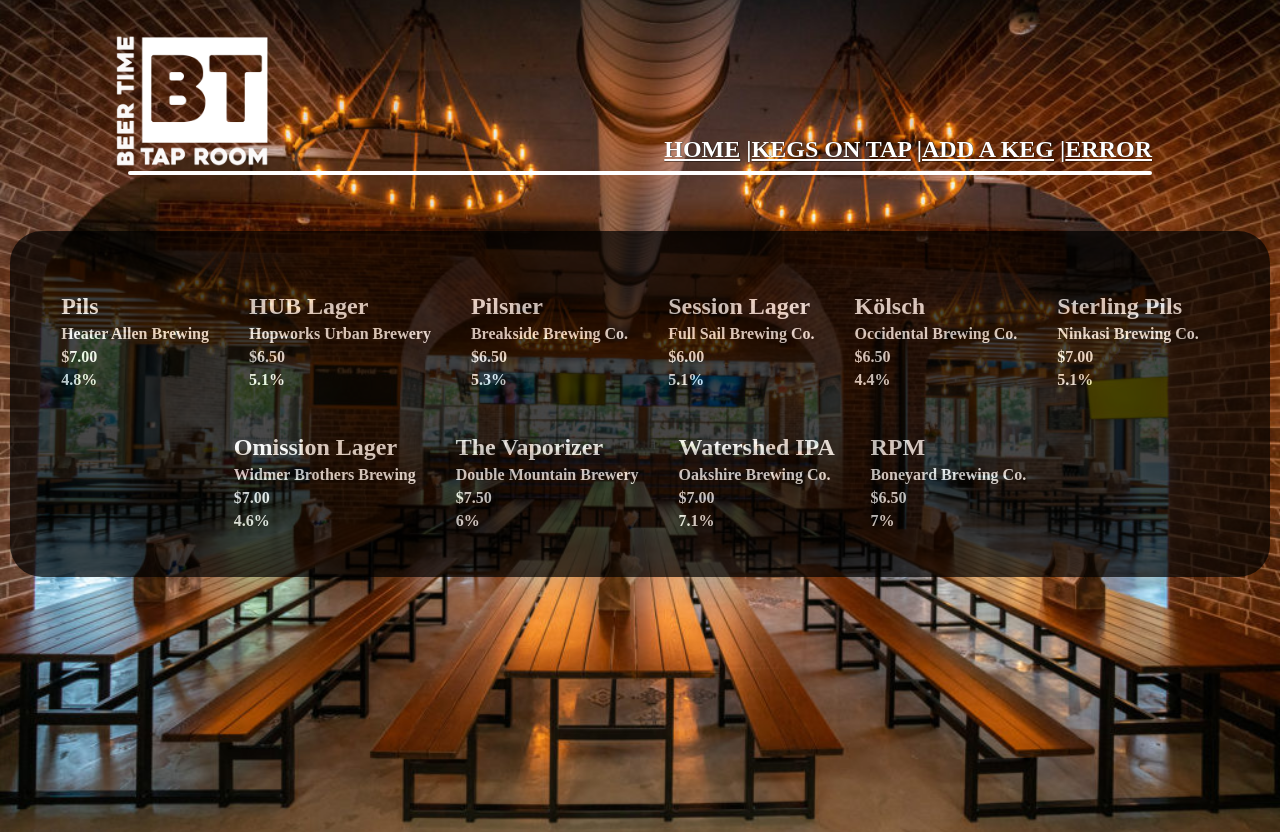
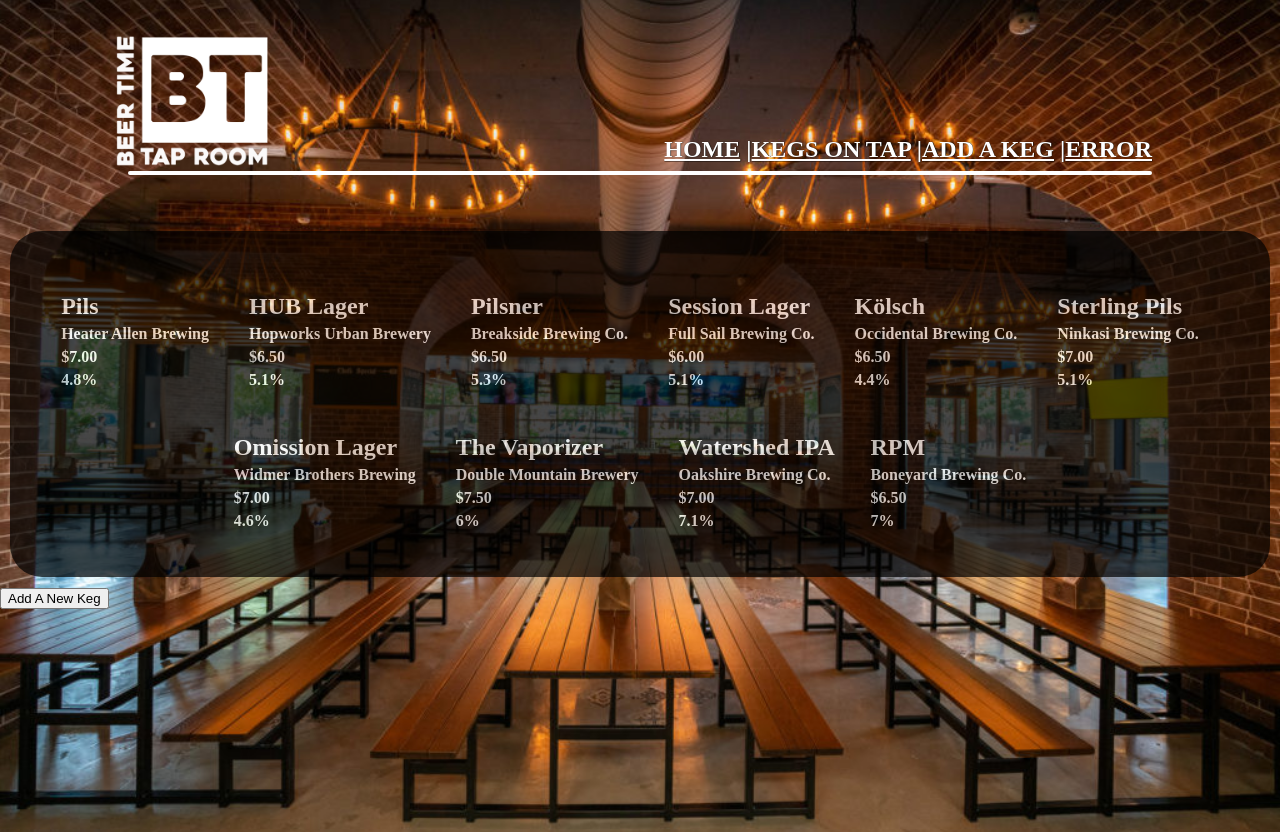
Before and after one commit to elizasohn/tap-room, a React (Create React App) app: page /#/keglist in a window 1280 px wide. Built offline with nearby package versions, Linux system fonts and the light colour scheme.

Commit message:
give keglist newkegcontrol component

```diff
--- a/src/App.js
+++ b/src/App.js
@@ -92,7 +92,12 @@
     <Header/>
     <Switch>
       <Route path='/' exact component={Home} />
-      <Route exact path='/keglist' render={()=><KegList kegList={this.state.masterKegList} />} />
+      <Route exact path='/keglist' render={()=>
+          <div>
+          <KegList kegList={this.state.masterKegList}/>
+          <NewKegControl onNewKegCreation={this.handleAddingNewKegToList} />
+          </div>
+        } />
       <Route path='/newkeg' render={()=><NewKegControl onNewKegCreation={this.handleAddingNewKegToList} />} />
       <Route path='*' component={Error404} />
     </Switch>
--- a/src/components/ConfirmationQuestions.jsx
+++ /dev/null
@@ -1,17 +0,0 @@
-import React from 'react';
-import PropTypes from 'prop-types';
-
-function ConfirmationQuestions(props){
-  return (
-    <div>
-      <p>Have you gone through all the steps on the Learn How to Program debugging lesson?</p>
-      <button onClick={props.onTroubleshootingConfirmation}>Yes</button>
-    </div>
-  );
-}
-
-ConfirmationQuestions.propTypes = {
-  onTroubleshootingConfirmation: PropTypes.func
-};
-
-export default ConfirmationQuestions;
--- a/src/components/KegList.jsx
+++ b/src/components/KegList.jsx
@@ -1,6 +1,8 @@
 import React from "react";
 import Keg from "./Keg";
 import PropTypes from "prop-types";
+import NewKegForm from './NewKegForm';
+import ShowingKegForm from './ShowingKegForm';
 
 
 var keglistStyle = {
--- a/src/components/NewKegControl.jsx
+++ b/src/components/NewKegControl.jsx
@@ -1,7 +1,7 @@
 import React from 'react';
 import PropTypes from 'prop-types';
 import NewKegForm from './NewKegForm';
-import ConfirmationQuestions from './ConfirmationQuestions';
+import ShowingKegForm from './ShowingKegForm';
 
 class NewKegControl extends React.Component {
   constructor(props) {
@@ -9,22 +9,20 @@
     this.state = {
       formVisibleOnPage: false
     };
-    this.handleTroubleshootingConfirmation = this.handleTroubleshootingConfirmation.bind(this);
+    this.handleShowingKegForm = this.handleShowingKegForm.bind(this);
   }
 
-  handleTroubleshootingConfirmation(){
+  handleShowingKegForm(){
     this.setState({formVisibleOnPage: true});
   }
 
-  handleClick(){
-  console.log('Hey, you clicked me! I do not have code to change my state quite yet, but I will in a moment!');
-}
+
     render(){
       let currentlyVisibleContent = null;
       if (this.state.formVisibleOnPage){
         currentlyVisibleContent = <NewKegForm onNewKegCreation={this.props.onNewKegCreation}/>;
       } else {
-      currentlyVisibleContent = <ConfirmationQuestions onTroubleshootingConfirmation={this.handleTroubleshootingConfirmation}/>;
+      currentlyVisibleContent = <ShowingKegForm onHandleShowingKegForm={this.handleShowingKegForm}/>;
       }
       return (
         <div>
--- /dev/null
+++ b/src/components/ShowingKegForm.jsx
@@ -0,0 +1,16 @@
+import React from 'react';
+import PropTypes from 'prop-types';
+
+function ShowingKegForm(props){
+  return (
+    <div>
+      <button onClick={props.onHandleShowingKegForm}>Add A New Keg</button>
+    </div>
+  );
+}
+
+ShowingKegForm.propTypes = {
+  onHandleShowingKegForm: PropTypes.func
+};
+
+export default ShowingKegForm;
```
